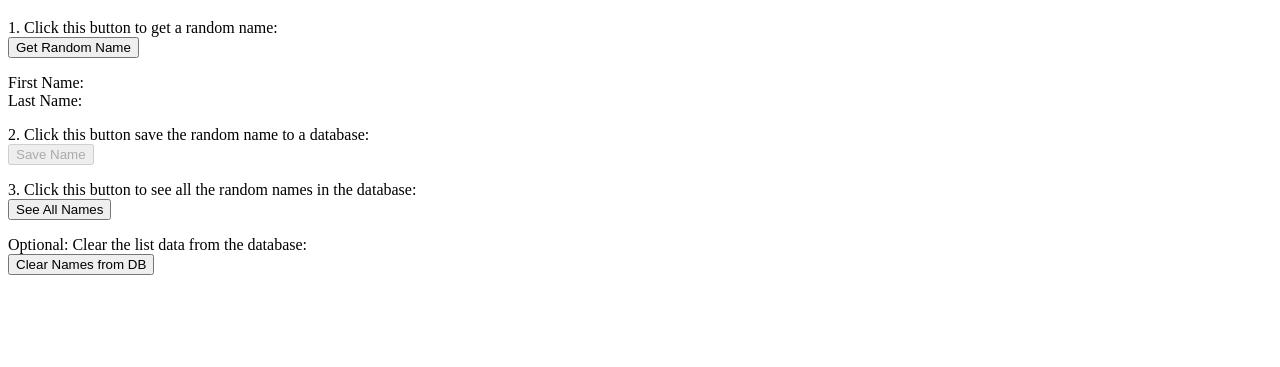
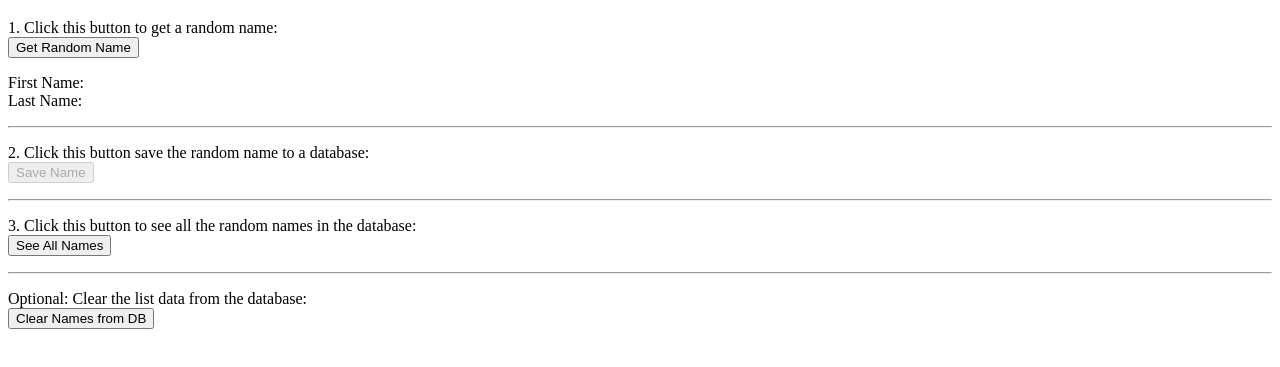
Before and after one commit to reselbob/random-name-gen-app, a website: page public/index.html in a window 1280 px wide. Shown: the part 61-428 px from the top of the page. Drawn offline with nearby package versions, Linux system fonts and the light colour scheme; no server answers.

Commit message:
cosmetics

```diff
--- a/public/index.html
+++ b/public/index.html
@@ -15,18 +15,18 @@
     <span>Last Name: </span><span id="lastName"></span>
 </div>
 </p>
-
+<hr>
 <p>2. Click this button save the random name to a database:<br/>
     <button id="btnSave" type="button" onclick="saveName()" disabled>Save Name</button>
     <div id="saveResponse"></div>
 </p>
-
+<hr>
 <p>3. Click this button to see all the random names in the database:<br/>
     <button type="button" onclick="getNames()">See All Names</button>
     <br/>
     <div id='namesList'></div>
 </p>
-
+<hr>
 <p>Optional: Clear the list data from the database:<br/>
     <button type="button" onclick="clearNames()">Clear Names from DB</button>
 <div id="deleteResponse"></div>
@@ -43,6 +43,10 @@
             success: function(data) {
                 document.getElementById('namesList').children[0].remove();
                 document.getElementById('deleteResponse').innerText = "All names deleted"
+                document.getElementById('firstName').innerText = ''
+                document.getElementById('lastName').innerText = '';
+
+
                 //toggle the btnRandom and btnSave buttons
                 document.getElementById('btnRandom').disabled = false;
                 document.getElementById('btnSave').disabled = !document.getElementById('btnRandom').disabled ;
```
